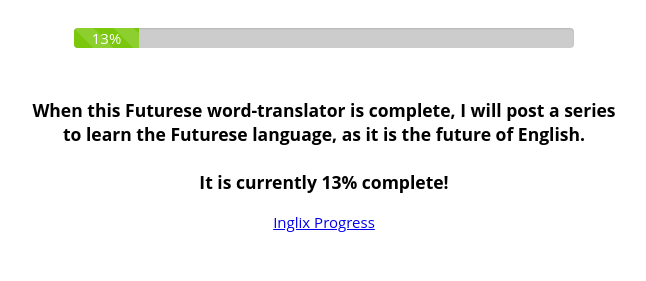
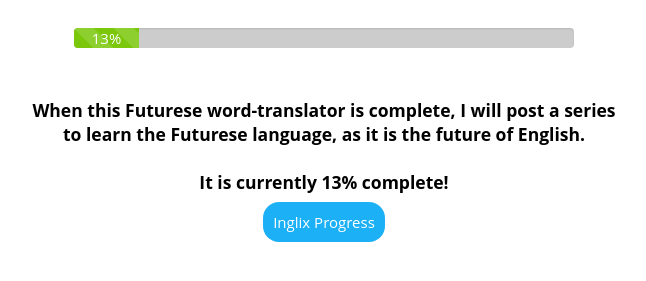
Before and after one commit to Cyuzera/cyuzera.github.io, a plain HTML site: page index.html in a window 1280 px wide. Shown: the part 163-444 px from the top of the page, without its empty margins (316-962 px from the left). Drawn offline with Linux system fonts and the light colour scheme; a web font is replaced by a local one.

Commit message:
Updated styles

```diff
--- a/index.html
+++ b/index.html
@@ -79,6 +79,20 @@
     h1, h2, h3, h4, h5, h6 {
       color: black;
     }
+
+      .b {
+  padding: 10px;
+  text-decoration: none;
+  border: none;
+  border-radius: 16px;
+  background-color: #1CB0F6;
+  color: white;
+}
+
+.b:hover {
+  background-color: #BCE9FF;
+  color: #1CB0F6;
+}
     </style>
   </head>
   <body>
@@ -102,7 +116,7 @@
         It is currently 13% complete!
       </h3>
 
-      <a href="inglix.html">Inglix Progress</a>
+      <a class="b" href="inglix.html">Inglix Progress</a>
     </center>
   </body>
 </html>
```
